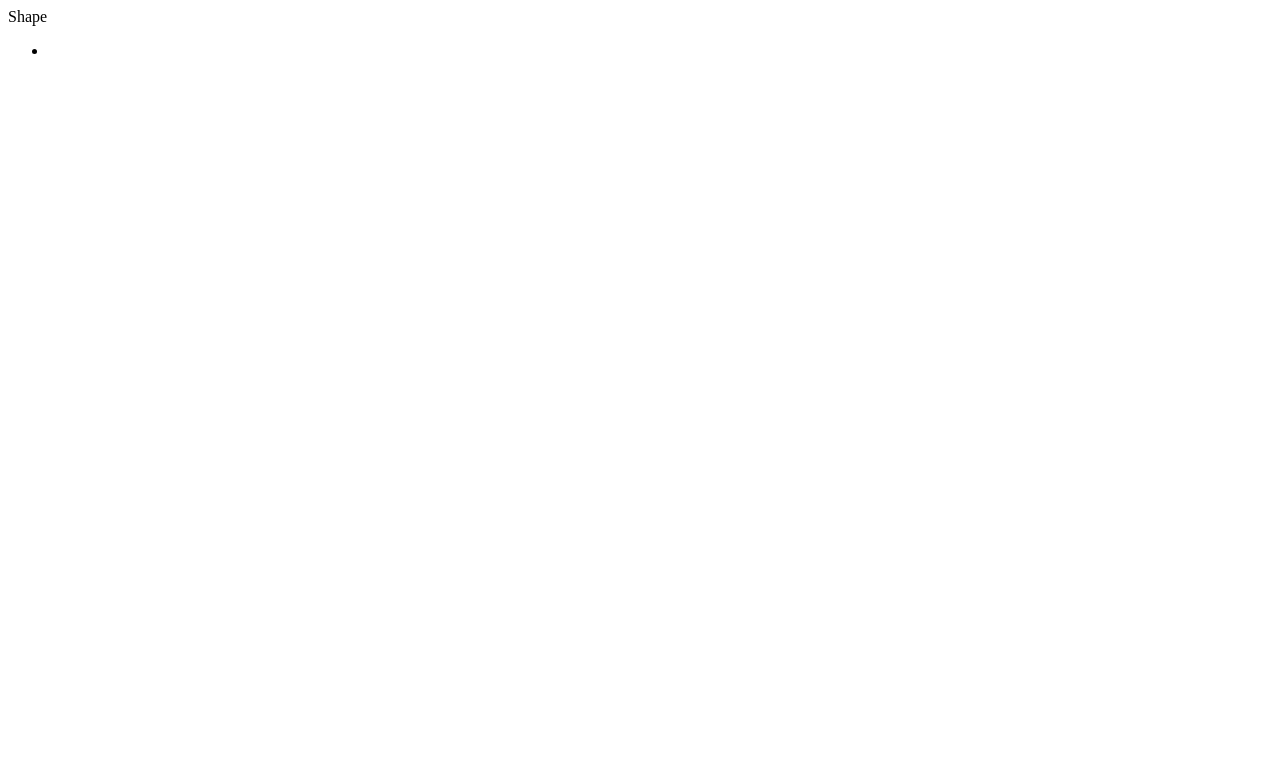
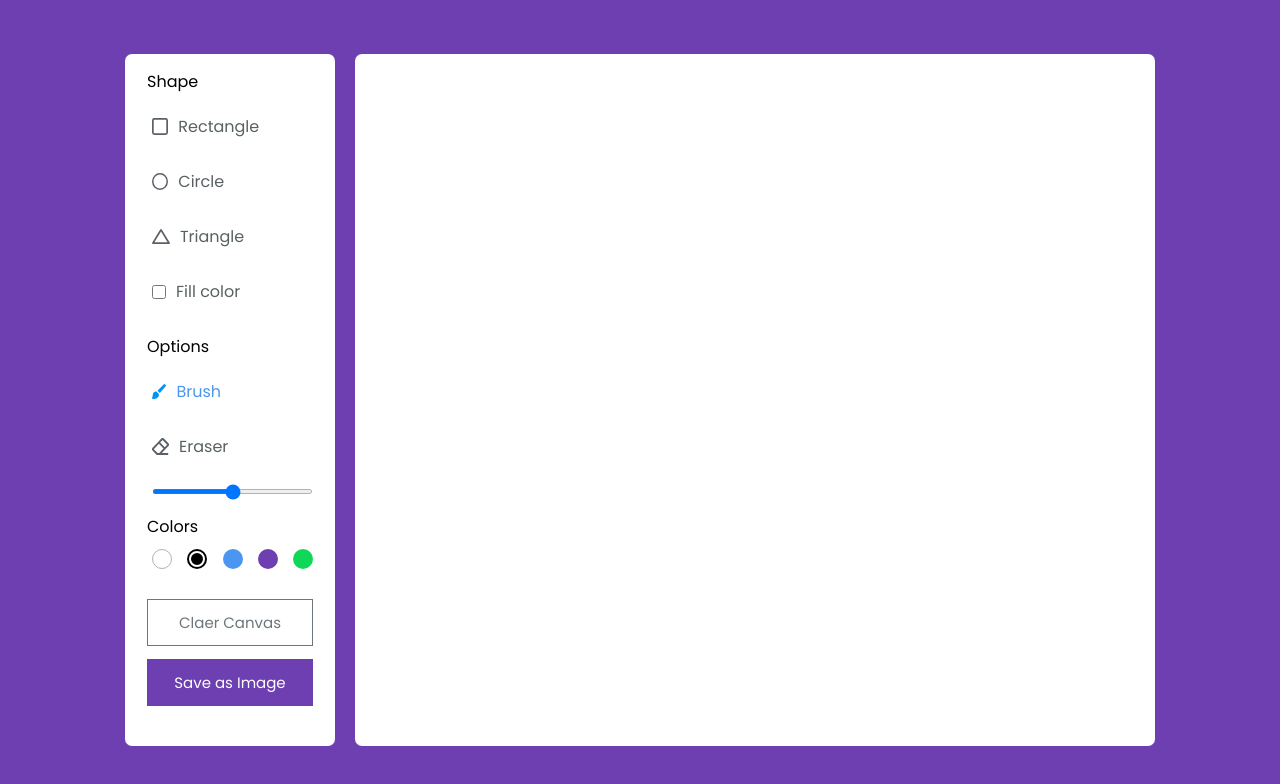
Before and after one commit to AbdurRahman-34/Drawing_App, a plain HTML site: page index.html in a window 1280 px wide. Drawn offline with nearby package versions, Linux system fonts and the light colour scheme.

Commit message:
drawing board style and function apply

```diff
--- /dev/null
+++ b/app.js
@@ -0,0 +1,24 @@
+const  canvas = document.querySelector("canvas"),
+ctx =  canvas.getContext("2d");
+
+
+let isDrawing = false;
+
+
+window.addEventListener("load", () => {
+    canvas.width = canvas.offsetWidth;
+    canvas.height = canvas.offsetHeight;
+});
+
+const startDraw = () => {
+    isDrawing = true;
+}
+
+const drawing = (e) => {
+    if(!isDrawing) return;
+    ctx.lineTo(e.offsetX, e.offsetY);
+    ctx.stroke();
+}
+
+canvas.addEventListener("mousedown", startDraw);
+canvas.addEventListener("mousemove", drawing);
--- a/index.html
+++ b/index.html
@@ -6,6 +6,8 @@
     <meta name="viewport" content="width=device-width, initial-scale=1.0">
     <title>Smart Drawing</title>
     <link rel="stylesheet" href="https://fonts.googleapis.com/css2?family=Material+Symbols+Outlined:opsz,wght,FILL,GRAD@24,400,0,0" />
+    <link rel="stylesheet" href="style.css">
+    <script src="app.js" defer></script>
 </head>
 <body>
     <div class="container">
@@ -14,13 +16,59 @@
                 <label class="title">Shape</label>
                 <ul class="options">
                     <li class="option">
-                        <span class="material-symbols-outlined"></span>
-
+                        <img src="icons/rectangle.svg" alt="rectangle">
+                        <span>Rectangle</span>
+                    </li>
+                    <li class="option">
+                        <img src="icons/circle.svg" alt="rectangle">
+                        <span>Circle</span>
+                    </li>
+                    <li class="option">
+                        <img src="icons/triangle.svg" alt="rectangle">
+                        <span>Triangle</span>
+                    </li>
+                    <li class="option">
+                        <input type="checkbox" id="fill-color">
+                        <label for="fill-color">Fill color </label>
                     </li>
                 </ul>
             </div>
+            <div class="row">
+                <label class="title">Options</label>
+                <ul class="options">
+                    <li class="option active">
+                        <img src="icons/brush.svg" alt="rectangle">
+                        <span>Brush</span>
+                    </li>
+                    <li class="option">
+                        <img src="icons/eraser.svg" alt="rectangle">
+                        <span>Eraser</span>
+                    </li>
+                    <li class="option">
+                        <input type="range" id="size-slider">
+                    </li>
+                </ul>
+            </div>
+            <div class="row colors">
+                <label class="title">Colors</label>
+                <ul class="options">
+                    <li class="option"></li>
+                    <li class="option selected"></li>
+                    <li class="option"></li>
+                    <li class="option"></li>
+                    <li class="option">
+                        <input type="color" id="color-picker" value="#0fd859">
+                    </li>
+                </ul>
+            </div>
+            <div class="row buttons">
+                <button class="clear-canvas">Claer Canvas</button>
+                <button class="save-img">Save as Image</button>
+            </div>
         </section>
-        <section class="drawing-board"></section>
+        <section class="drawing-board">
+            <canvas> </canvas>
+        </section>
     </div>
 </body>
 </html>
--- a/style.css
+++ b/style.css
@@ -1,7 +1,148 @@
 /* Import Google font -Poppins */
+@import url('https://fonts.googleapis.com/css2?family=Poppins:wght@400;500;600&display=swap');
 *{
     margin: 0;
     padding: 0;
     box-sizing: border-box;
-    @import url('https://fonts.googleapis.com/css2?family=Poppins:wght@400;500;600&display=swap');
+    font-family: 'Poppins', sans-serif;
 }
+body{
+    display: flex;
+    align-items: center;
+    justify-content: center;
+    min-height: 100vh;
+    background-color: #6e3fb0;
+}
+.container{
+    display: flex;
+    width: 100%;
+    gap: 20px;
+    padding: 10px;
+    max-width: 1050px;
+}
+.tools-board{
+    width: 210px;
+    padding: 15px 22px 0;
+}
+.tools-board .row{
+    margin-bottom: 20px;
+}
+.row .options{
+    list-style: none;
+    margin: 10px 0 0 5px;
+}
+.row .options .option{
+    display: flex;
+    align-items: center;
+    margin-bottom: 10px;
+}
+.option :where(span, label){
+    color: #596162;
+    padding: 10px;
+}
+.option #fill-color{
+    height: 14px;
+    width: 14px;
+}
+.option:is(:hover, .active) img{
+    filter: invert(17%) sepia(90%) saturate(3000%) hue-rotate(900deg) brightness(100%) contrast(100%);
+}
+.option:is(:hover, .active) :where(span, label){
+    color:#4B96F1;
+}
+#fill-color:checked ~ label{
+    color:#4B96F1;
+}
+.option #size-slider{
+    width: 100%;
+    height: 5px;
+    margin-top: 10px;
+}
+.colors .options{
+    display: flex;
+    justify-content: space-between;
+    border-radius: 50%;
+    margin-top: 10px;
+}
+.colors .option{
+    height: 20px;
+    width: 20px;
+    border-radius: 50%;
+    position: relative;
+}
+.colors .option:nth-child(1){
+    background-color: #fff;
+    border: 1px solid #B2B2B2;
+}
+.colors .option:nth-child(2){
+    background-color: #000;
+}
+.colors .option:nth-child(3){
+    background-color: #4B96F1;
+}
+.colors .option:nth-child(4){
+    background-color:#6e3fb0;
+}
+.colors .option:nth-child(5){
+    background-color: #0fd859;
+}
+.colors .option.selected::before{
+    position: absolute;
+    content: "";
+    height: 12px;
+    width: 12px;
+    top: 50%;
+    left: 50%;
+    background: inherit;
+    border-radius: inherit;
+    border: 2px solid #fff;
+    transform: translate(-50%,-50%);
+}
+.colors .option:first-child.selected::before{
+    border-color: #ccc;
+}
+.option #color-picker{
+    opacity: 0;
+    cursor: pointer;
+}
+.buttons button{
+    width: 100%;
+    color: #fff;
+    border: none;
+    outline: none;
+    padding: 11px 0;
+    font-size: 15px;
+    margin-bottom: 13px;
+    background: none;
+    border-radius: px;
+    cursor: pointer;
+}
+.buttons .clear-canvas{
+    color: #6D767B;
+    border: 1px solid #6D767B;
+    transition: all 0.3s ease;
+}
+.clear-canvas:hover{
+    color: #fff;
+    background-color:#6D767B;
+}
+.buttons  .save-img{
+    background-color: #6e3fb0;
+    border: 1px solid #6e3fb0;
+}
+
+
+
+
+section{
+    background-color: #fff;
+    border-radius: 7px;
+
+}
+.drawing-board{
+    flex: 1;
+}
+.drawing-board canvas{
+    width: 100%;
+    height: 100%;
+}
```
